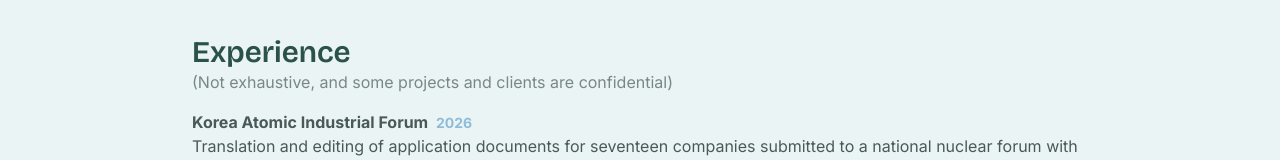
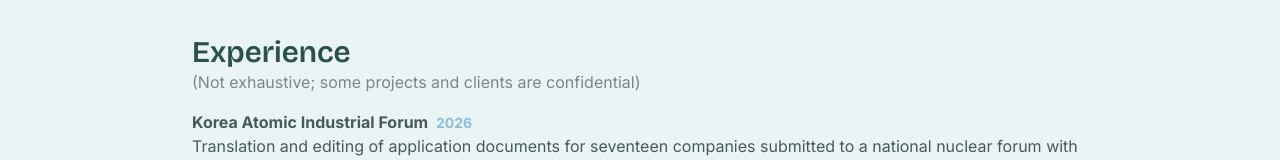
Before and after one commit to wjbetech/blogfolio, a Next.js app: page /language-services in a window 1280 px wide. Shown: the part 766-926 px from the top of the page. Built offline with nearby package versions, Linux system fonts and the light colour scheme; no server answers.

Commit message:
feat/languages-page: small fix in the Experience section

```diff
--- a/src/app/language-services/page.tsx
+++ b/src/app/language-services/page.tsx
@@ -46,7 +46,7 @@ export default function LanguageServicesPage() {
           <section className="mt-8 pt-4">
             <div className="mb-4">
               <h1 className="text-3xl font-semibold font-serif text-headline">Experience</h1>
-              <p className="text-paragraph/70">(Not exhaustive, and some projects and clients are confidential)</p>
+              <p className="text-paragraph/70">(Not exhaustive; some projects and clients are confidential)</p>
             </div>
             <ul className="space-y-4">
               <li className="">
```
